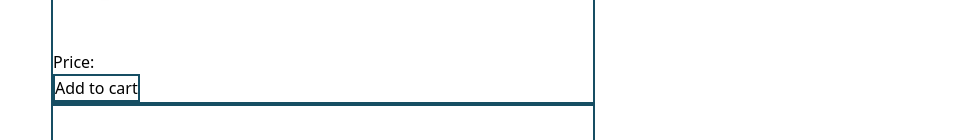
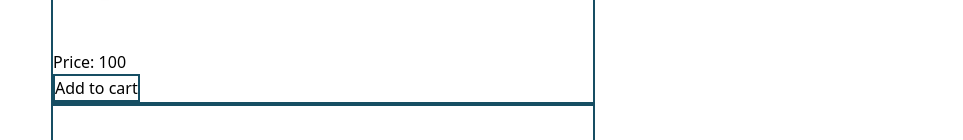
Before and after one commit to LeoKirasic/shopping-cart, a React (Create React App) app: page / in a window 1280 px wide. Shown: the part 540-680 px from the top of the page, without its empty margins (317-1280 px from the left). Built offline with nearby package versions, Linux system fonts and the light colour scheme.

Commit message:
Add item rendering in cart

```diff
--- a/src/App.jsx
+++ b/src/App.jsx
@@ -1,4 +1,4 @@
-import React from 'react';
+import React, { useState } from 'react';
 import { BrowserRouter as Router, Routes, Route } from 'react-router-dom';
 import Header from './components/Header';
 import Nav from './components/Nav';
@@ -7,11 +7,38 @@ import Tees from './components/Tees';
 import Bottoms from './components/Bottoms';
 import Accessories from './components/Accessories';
 import Card from './components/Card';
+import CartCard from './components/CartCard';
+
 import Cart from './components/Cart';
 function App() {
+  const [cartItems, setCartItems] = useState([]);
+
+  function modifyCartItemsState(item) {
+    const updatedItems = [...cartItems, item];
+
+    setCartItems(updatedItems);
+  }
+
   function createCards(array) {
     const cardList = array.map((card) => (
-      <Card key={card.title} title={card.title} img={card.img} />
+      <Card
+        key={card.title}
+        title={card.title}
+        img={card.img}
+        price={card.price}
+        modifyCartItemsState={modifyCartItemsState}
+      />
+    ));
+    return cardList;
+  }
+  function createCartCards(array) {
+    const cardList = array.map((card) => (
+      <CartCard
+        key={card.title}
+        title={card.title}
+        img={card.img}
+        price={card.price}
+      />
     ));
     return cardList;
   }
@@ -38,7 +65,12 @@ function App() {
             path="/accessories"
             element={<Accessories createCards={createCards} />}
           ></Route>
-          <Route path="/cart" element={<Cart></Cart>}></Route>
+          <Route
+            path="/cart"
+            element={
+              <Cart items={cartItems} createCards={createCartCards}></Cart>
+            }
+          ></Route>
         </Routes>
       </div>
     </Router>
--- a/src/components/Card.jsx
+++ b/src/components/Card.jsx
@@ -2,11 +2,16 @@ import React from 'react';
 import PropTypes from 'prop-types';
 
 function Card(props) {
+  function addItemToCart() {
+    props.modifyCartItemsState(props);
+  }
   return (
     <div className=" border-cyan-900 border-2">
       <img src={props.img} alt={props.title} />
       <div>Price: {props.price}</div>
-      <button className="border-cyan-900 border-2">Add to cart</button>
+      <button onClick={addItemToCart} className="border-cyan-900 border-2">
+        Add to cart
+      </button>
     </div>
   );
 }
@@ -17,4 +22,5 @@ Card.propTypes = {
   img: PropTypes.string,
   title: PropTypes.string,
   price: PropTypes.number,
+  modifyCartItemsState: PropTypes.func,
 };
--- /dev/null
+++ b/src/components/Cart.jsx
@@ -0,0 +1,13 @@
+import React from 'react';
+import PropTypes from 'prop-types';
+function Cart(props) {
+  console.log(props);
+  return <div>{props.createCards(props.items)}</div>;
+}
+
+Cart.propTypes = {
+  items: PropTypes.array,
+  createCards: PropTypes.func,
+};
+
+export default Cart;
--- /dev/null
+++ b/src/components/CartCard.jsx
@@ -0,0 +1,18 @@
+import React from 'react';
+import PropTypes from 'prop-types';
+
+function CartCard(props) {
+  return (
+    <div className=" border-cyan-900 border-2">
+      <div>Title: {props.title}</div>
+      <div>Price: {props.price}</div>
+    </div>
+  );
+}
+
+export default CartCard;
+
+CartCard.propTypes = {
+  title: PropTypes.string,
+  price: PropTypes.number,
+};
```
